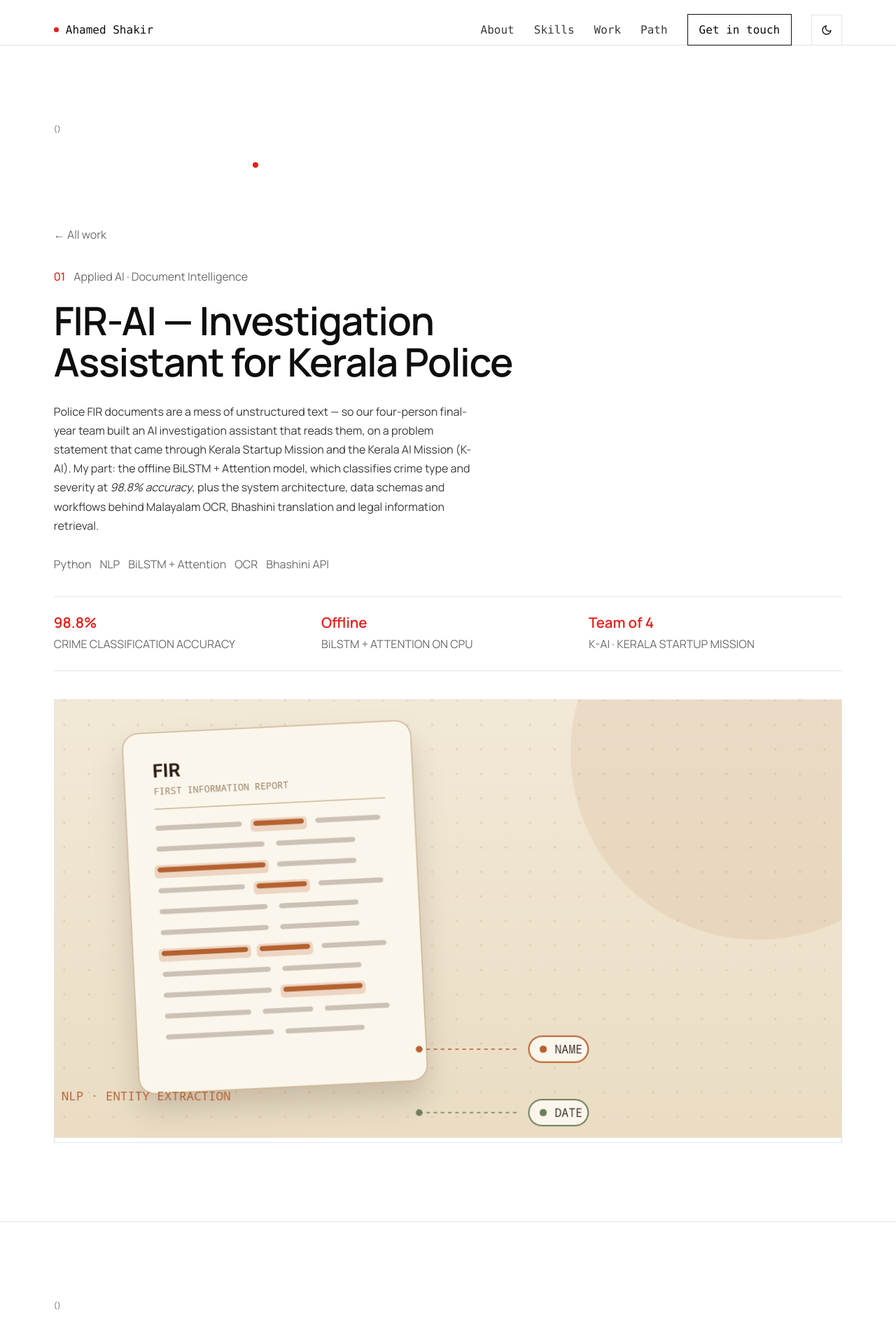
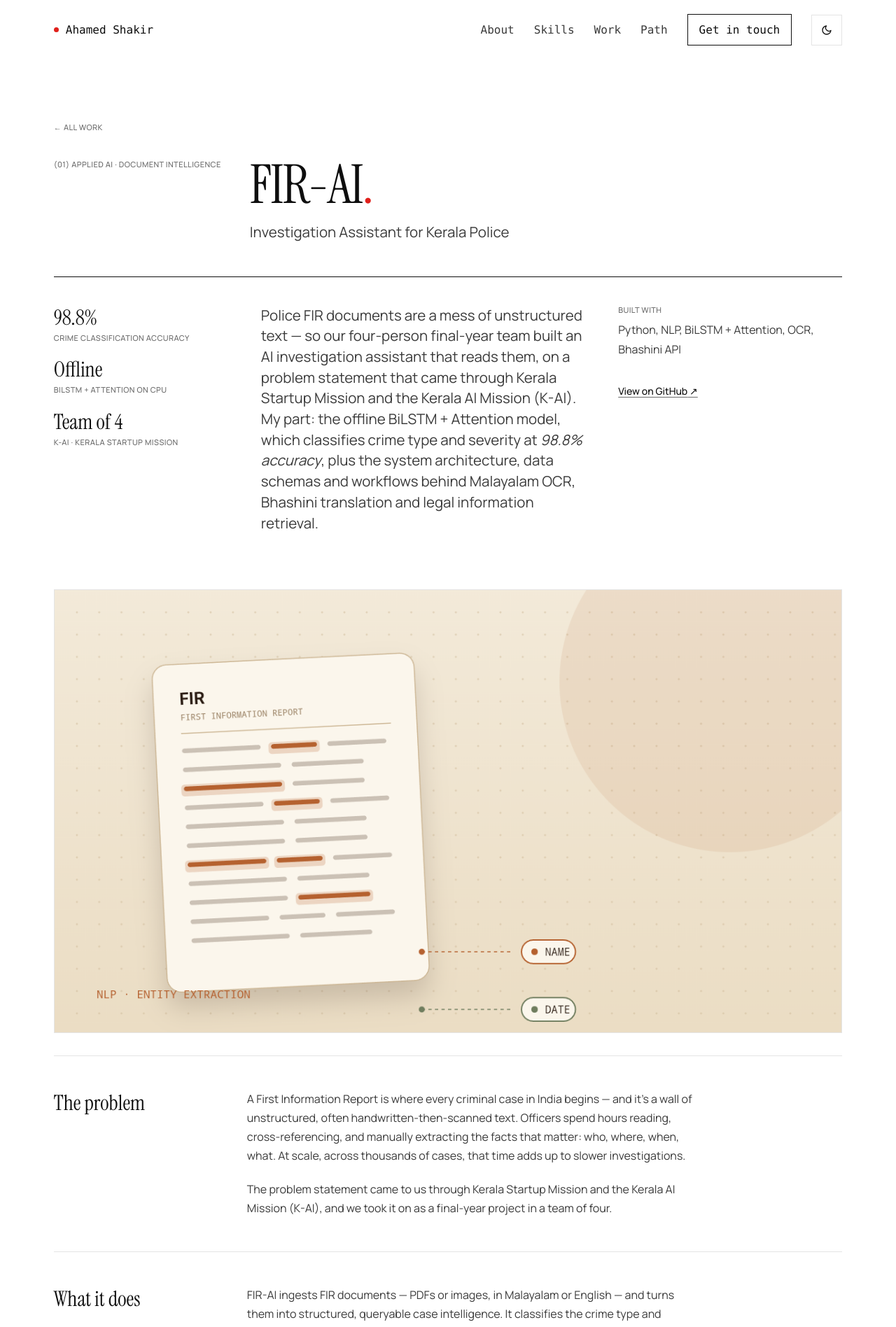
Before and after one commit to Ahamedshakir02/Shakir-s-portfolio, a React (Vite) app: page /work/fir-ai in a window 1280 px wide. Shown: the top 1896 px of the page at 70% size. Built offline with nearby package versions, Linux system fonts and the light colour scheme.

Commit message:
feat: restyle the case study page to match the editorial layout

```diff
--- a/src/pages/ProjectPage.jsx
+++ b/src/pages/ProjectPage.jsx
@@ -1,16 +1,8 @@
 import { Link, Navigate, useParams } from 'react-router-dom'
 import { useDocumentMeta } from '../hooks/useDocumentMeta.js'
 import { projects } from '../content/index.js'
-import { ArrowOutIcon } from '../ui/Icons.jsx'
-import Section from '../ui/Section.jsx'
-import Button from '../ui/Button.jsx'
-import MetaBadge from '../ui/MetaBadge.jsx'
-import ImageSlot from '../ui/ImageSlot.jsx'
 
-/**
- * /work/:slug — the case study for a single project: hero, media, the written
- * detail sections, screenshots, and a handoff to the next project.
- */
+/** /work/:slug — one case study, set like a magazine feature. */
 export default function ProjectPage() {
   const { slug } = useParams()
   const i = projects.findIndex((p) => p.slug === slug)
@@ -26,103 +18,109 @@ export default function ProjectPage() {
 
   if (!p) return <Navigate to="/" replace />
   const next = projects[(i + 1) % projects.length]
+  const [name, sub] = p.title.split(' — ')
 
   return (
-    <main className="pt-16">
-      <Section>
-        <Link to="/#work" className="label inline-flex min-h-11 items-center text-muted hover:text-ink">
+    <main>
+      <article>
+        <header className="frame pt-32 md:pt-40">
+          <Link to="/#work" className="meta inline-flex min-h-11 items-center text-muted hover:text-ink">
             ← All work
           </Link>
 
-        <div className="label mt-6 mb-5 flex items-baseline gap-3 text-muted">
-          <b className="font-medium text-accent">{p.idx}</b> {p.type}
+          <div className="mt-6 grid gap-6 md:grid-cols-[12rem_1fr] lg:grid-cols-[16rem_1fr]">
+            <p className="meta text-muted">
+              ({p.idx}) {p.type}
+            </p>
+            <div>
+              <h1 className="max-w-[16ch] font-serif text-title text-balance">
+                {name}
+                <span className="dot">.</span>
+              </h1>
+              {sub && <p className="mt-4 text-lede text-ink-2">{sub}</p>}
+            </div>
           </div>
 
-        <h1 className="font-display text-[clamp(2rem,4.6vw,3.5rem)] leading-[1.05] font-semibold tracking-[-0.025em] text-balance">
-          {p.title}
-        </h1>
-        <div className="mt-7 max-w-[62ch] text-ink-2">{p.desc}</div>
+          <div className="mt-12 grid gap-10 border-t border-ink pt-10 md:grid-cols-[12rem_1fr] lg:grid-cols-[16rem_1fr_20rem]">
+            <dl className="meta grid content-start gap-5 text-muted">
+              {p.feats.map((f) => (
+                <div key={f.b}>
+                  <dt className="font-serif text-3xl normal-case tracking-normal text-ink">{f.b}</dt>
+                  <dd className="mt-1">{f.s}</dd>
+                </div>
+              ))}
+            </dl>
+            <div className="max-w-[62ch] text-lede text-ink-2">{p.desc}</div>
+            <div className="md:col-start-2 lg:col-start-auto">
+              <p className="meta text-muted">Built with</p>
+              <p className="mt-2 text-ink-2">{p.stack.join(', ')}</p>
+              <p className="mt-6 flex flex-wrap gap-x-6 text-sm font-medium">
+                {p.live && (
+                  <a href={p.live} target="_blank" rel="noopener noreferrer" className="link inline-flex min-h-11 items-center">
+                    Visit the live site ↗
+                  </a>
+                )}
+                <a href={p.link} target="_blank" rel="noopener noreferrer" className="link inline-flex min-h-11 items-center">
+                  {p.linkLabel} ↗
+                </a>
+              </p>
+            </div>
+          </div>
+        </header>
 
-        <ul className="mt-7 flex flex-wrap gap-x-3 gap-y-1">
-          {p.stack.map((s) => <li key={s} className="label text-muted">{s}</li>)}
-        </ul>
-
-        <div className="mt-8 grid grid-cols-1 gap-5 border-y border-line py-6 sm:grid-cols-3">
-          {p.feats.map((f) => <MetaBadge key={f.b} {...f} />)}
-        </div>
-
-        <ImageSlot
+        {p.media && (
+          <figure className="frame mt-16 md:mt-20">
+            <img
               src={p.media}
               alt={p.alt}
-          placeholder={p.alt}
-          className="mt-10 aspect-[16/9]"
-          imgClassName="project-media scale-110"
+              decoding="async"
+              className="aspect-[16/9] w-full border border-line object-cover"
             />
-      </Section>
+          </figure>
+        )}
 
-      <Section>
+        <div className="frame mt-8">
           {p.details.map((d) => (
-          <div
+            <section
               key={d.h}
-            className="reveal grid gap-5 border-t border-line py-10 md:grid-cols-[minmax(0,16rem)_1fr] md:gap-10"
+              className="grid gap-5 border-t border-line py-12 md:grid-cols-[12rem_1fr] lg:grid-cols-[16rem_1fr]"
             >
-            <h2 className="font-display text-heading font-semibold text-balance">{d.h}</h2>
-            <div className="space-y-5 text-ink-2">
+              <h2 className="font-serif text-3xl leading-tight">{d.h}</h2>
+              <div className="max-w-[66ch] space-y-5 text-ink-2">
                 {d.ps.map((t, j) => <p key={j}>{t}</p>)}
               </div>
-          </div>
+            </section>
           ))}
 
           {p.shots?.length > 0 && (
-          <div className="reveal mt-10 grid gap-6 sm:grid-cols-2">
+            <div className="grid gap-8 border-t border-line py-12 sm:grid-cols-2">
               {p.shots.map((s) => (
                 <figure key={s.src}>
                   <img
                     src={s.src}
-                  alt={`${p.title} — ${s.caption}`}
+                    alt={`${p.title}: ${s.caption}`}
                     loading="lazy"
                     decoding="async"
                     onError={(e) => { e.currentTarget.closest('figure').hidden = true }}
-                  className="w-full rounded-card border border-line"
+                    className="w-full border border-line"
                   />
-                <figcaption className="label mt-3 text-muted">{s.caption}</figcaption>
+                  <figcaption className="meta mt-3 text-muted">{s.caption}</figcaption>
                 </figure>
               ))}
             </div>
           )}
+        </div>
+      </article>
 
-        <div className="mt-12 flex flex-wrap gap-3">
-          {p.live && (
-            <Button href={p.live} target="_blank" rel="noopener noreferrer" variant="primary">
-              Visit the live site <span aria-hidden="true">↗</span>
-            </Button>
-          )}
-          <Button
-            href={p.link}
-            target="_blank"
-            rel="noopener noreferrer"
-            variant={p.live ? 'ghost' : 'primary'}
-          >
-            {p.linkLabel} <span aria-hidden="true">↗</span>
-          </Button>
-          <Button as={Link} to="/#contact">
-            Discuss a project like this <span aria-hidden="true">→</span>
-          </Button>
+      <nav aria-label="Next project" className="border-t border-line py-16 md:py-24">
+        <div className="frame grid gap-4 md:grid-cols-[12rem_1fr] lg:grid-cols-[16rem_1fr]">
+          <p className="meta text-muted">Next</p>
+          <Link to={`/work/${next.slug}`} className="group font-serif text-title text-balance">
+            {next.title.split(' — ')[0]}
+            <span className="dot"> →</span>
+          </Link>
         </div>
-      </Section>
-
-      <Section className="border-t border-line">
-        <div className="label mb-6 flex items-baseline gap-3 text-muted">
-          <b className="font-medium text-accent">Next</b> Keep exploring
-        </div>
-        <Link
-          to={`/work/${next.slug}`}
-          className="group flex items-center justify-between gap-6 font-display text-title font-semibold text-balance hover:text-accent"
-        >
-          {next.title}
-          <ArrowOutIcon size={28} className="shrink-0 transition-transform group-hover:-translate-y-1 group-hover:translate-x-1" />
-        </Link>
-      </Section>
+      </nav>
     </main>
   )
 }
```
Lines whose indentation alone changed are shown as unchanged.
